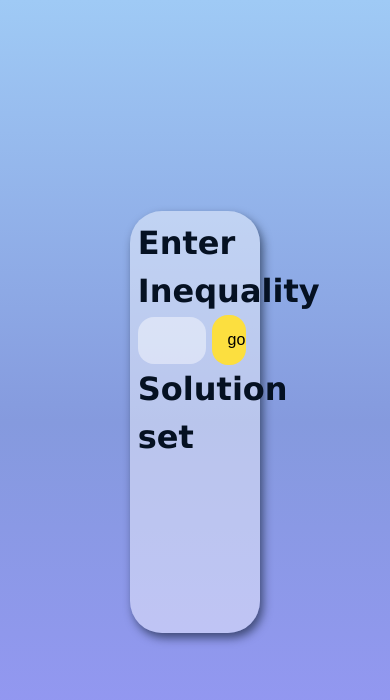
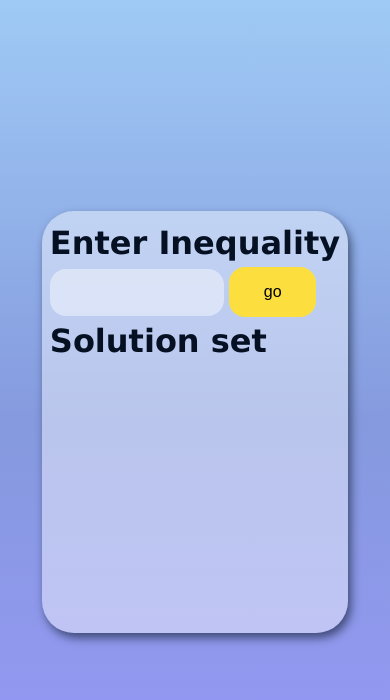
Before and after one commit to blusheddeny/set-solution-finder, a plain HTML site: page index.html in a window 390 px wide. Drawn offline with Linux system fonts and the light colour scheme.

Commit message:
Change wrapper width
In phone doesn't work

```diff
--- a/index.css
+++ b/index.css
@@ -16,7 +16,7 @@ body{
     line-height: 3rem;
 }
 .wrapper{
-    width: 33.33%;
+    /*width: 33.33%;*/
     height: 50%;
     background-color: #ffffff6d;
     padding: 2%;
```
